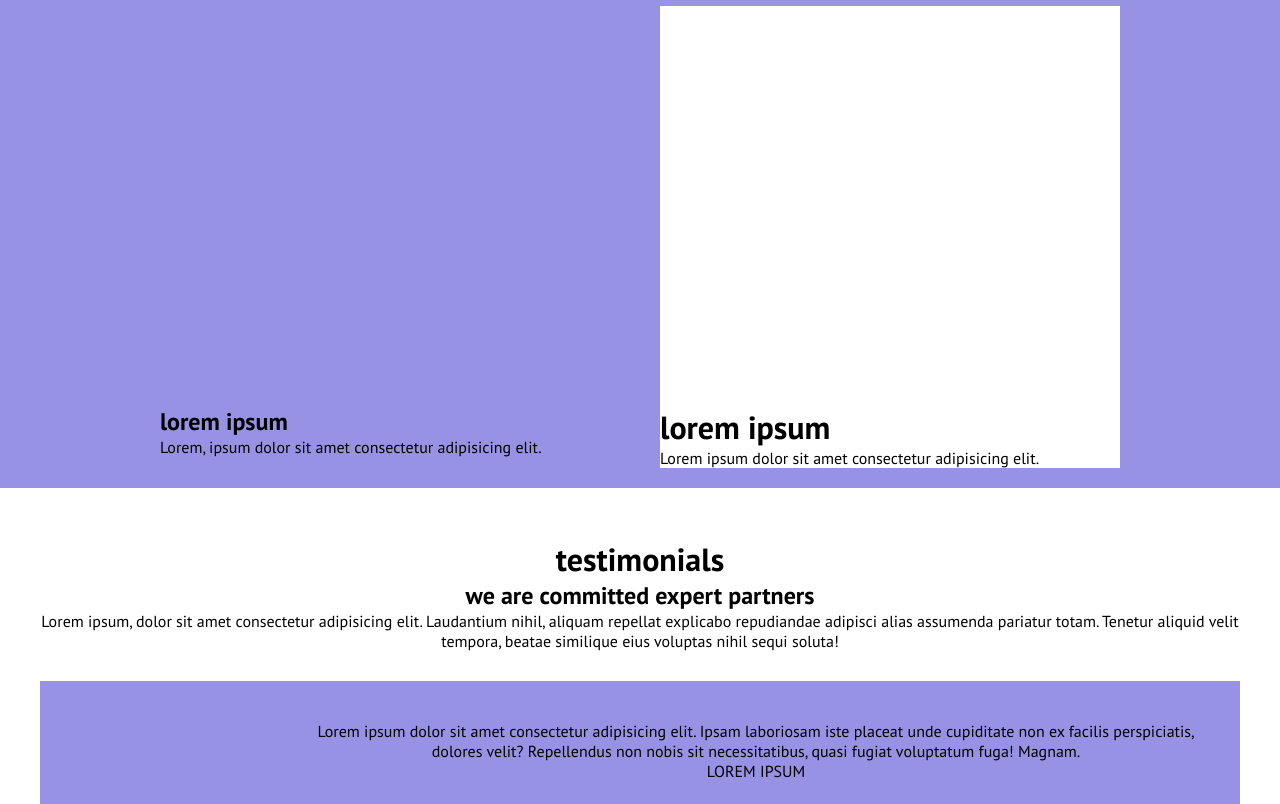
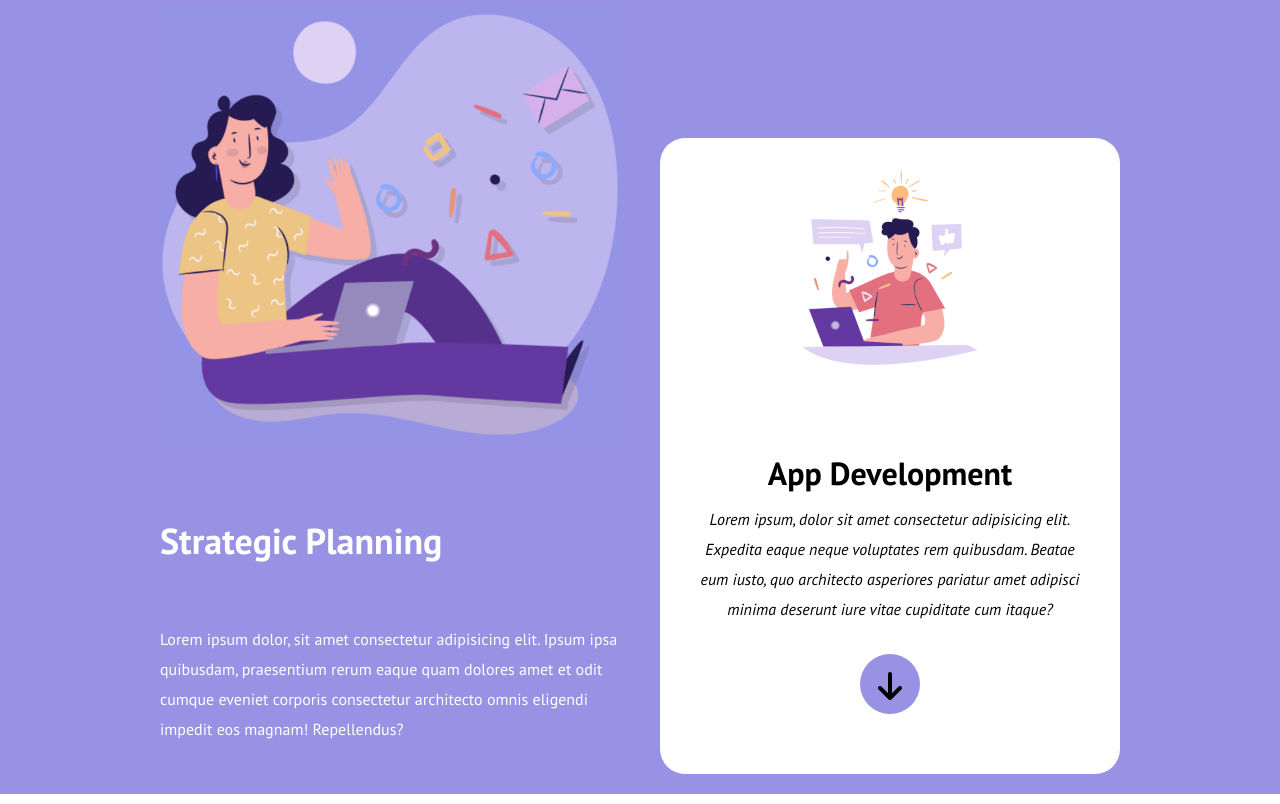
Before and after one commit to MarcoBeraldo/htmlcss-responsive-layout, a plain HTML site: page index.html in a window 1280 px wide. Shown: the part 1000-1804 px from the top of the page. Drawn offline with Linux system fonts and the light colour scheme.

Commit message:
added planning section content

```diff
--- a/css/responsive.css
+++ b/css/responsive.css
@@ -119,8 +119,13 @@
         max-width: calc(100% / 2 - 40px)
     }
 
+    #planning .bgc-white img {
+        max-width: 50%;
+    }
+
     #planning .row {
         width: 100%;
+        align-items: flex-end;
     }
 
     /* section #work-with-us */
--- a/css/style.css
+++ b/css/style.css
@@ -213,12 +213,64 @@ header .btn-white {
 /* section #planning */
 
 #planning figure {
-    min-height: 400px;
+    width: 100%;
+    justify-content: center;
+    margin-bottom: 80px;
+}
+
+#planning figure img {
+    display: inline-block;
+    max-width: 100%;
+}
+
+#planning h2 {
+    color: white;
+    font-size: 36px;
+    margin-bottom: 60px;
+}
+
+#planning p {
+    color: white;
+    line-height: 30px;
+    margin-bottom: 30px;
+}
+
+#planning .bgc-white img {
+    display: inline-block;
+    max-width: 100%;
+}
+
+#planning .bgc-white {
+    padding: 30px;
+    border-radius: 25px;
+    text-align: center;
+}
+
+#planning .bgc-white p {
+    margin-top: 10px;
+    color: black;
+    font-style: italic;
+}
+
+#planning a {
+    display: inline-block;
+    background-color: var(--purple);
+    color: black;
+    height: 60px;
+    width: 60px;
+    border-radius: 50%;
+    margin-bottom: 30px;
+    line-height: 60px;
+}
+
+#planning .fa-arrow-down {
+    vertical-align: middle;
 }
 
 /* section #testimonials */
 
 #testimonials figure {
+    justify-content: center;
     display: inline-block;
     margin: 0 auto;
     width: 20%;
--- a/index.html
+++ b/index.html
@@ -89,16 +89,21 @@
         <section id="planning" class="bgc-purple">
             <div class="small-container d-flex space-between">
                 <div class="row borders">
-                    <div class="col borders">
-                        <figure class="borders"></figure>
-                        <h2>lorem ipsum</h2>
-                        <p>Lorem, ipsum dolor sit amet consectetur adipisicing elit. </p>
+                    <div class="col d-flex-col borders">
+                        <figure class=" d-flex borders"><img src="img/planning1.png" alt=""></figure>
+                        <h2>Strategic Planning</h2>
+                        <p>Lorem ipsum dolor, sit amet consectetur adipisicing elit. Ipsum ipsa quibusdam, praesentium
+                            rerum eaque quam dolores amet et odit cumque eveniet corporis consectetur architecto omnis
+                            eligendi impedit eos magnam! Repellendus? </p>
                     </div>
 
                     <div class="col bgc-white borders">
-                        <figure class="borders"></figure>
-                        <h3>lorem ipsum</h3>
-                        <p>Lorem ipsum dolor sit amet consectetur adipisicing elit.</p>
+                        <figure class="borders"><img src="img/planning2.png" alt=""></figure>
+                        <h3>App Development</h3>
+                        <p>Lorem ipsum, dolor sit amet consectetur adipisicing elit. Expedita eaque neque voluptates rem
+                            quibusdam. Beatae eum iusto, quo architecto asperiores pariatur amet adipisci minima
+                            deserunt iure vitae cupiditate cum itaque?</p>
+                        <a href="#"><i class="fa-solid fa-arrow-down fa-2x"></i></a>
                     </div>
                 </div>
             </div>
```
